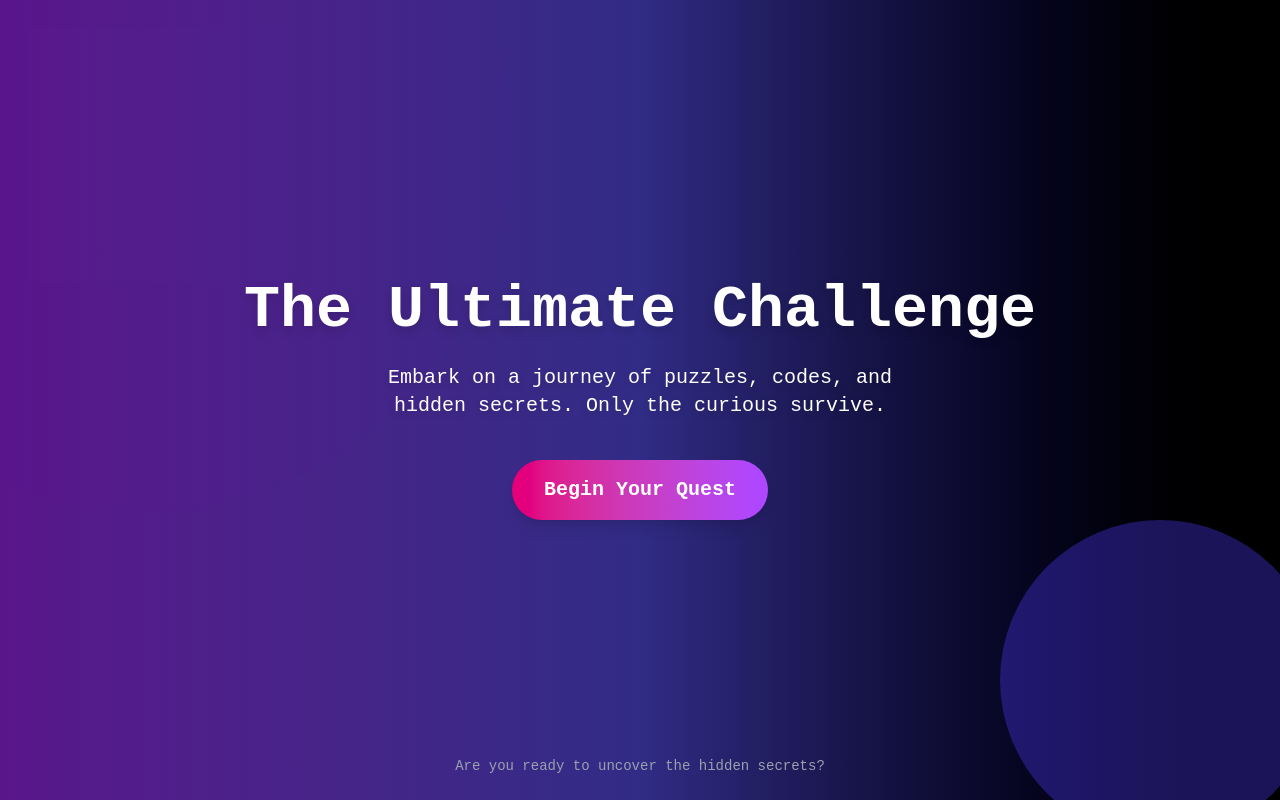
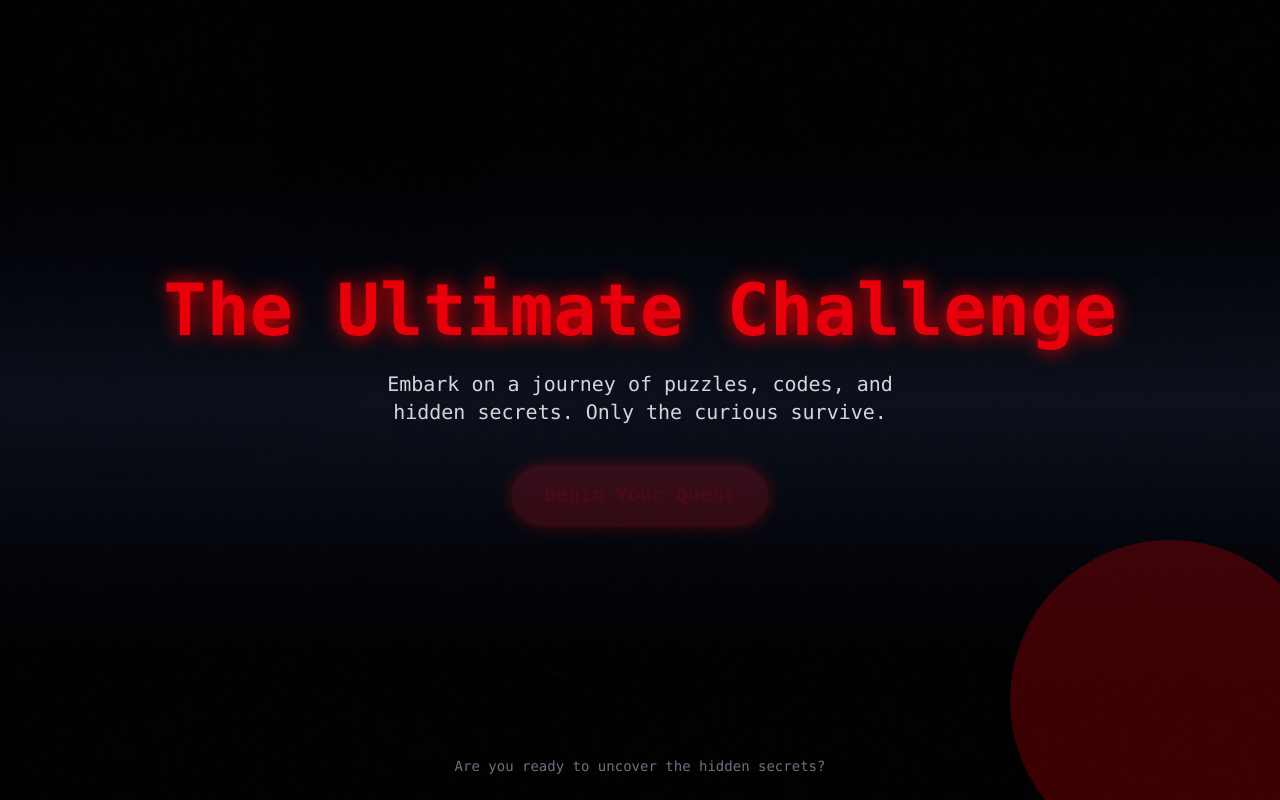
Before and after one commit to SaloniK9/Web_CTF_ST, a Next.js app: page / in a window 1280 px wide. Built offline with nearby package versions, Linux system fonts and the light colour scheme.

Commit message:
Landing PageChanged

```diff
--- a/app/page.tsx
+++ b/app/page.tsx
@@ -2,30 +2,37 @@ import Link from "next/link";
 
 export default function LandingPage() {
   return (
-    <div className="relative flex flex-col items-center justify-center h-screen bg-gradient-to-r from-purple-900 via-indigo-900 to-black text-white overflow-hidden">
+    <div className="relative flex flex-col items-center justify-center h-screen bg-black text-red-600 overflow-hidden font-mono">
 
-      {/* Animated background circles */}
-      <div className="absolute w-96 h-96 bg-purple-700 rounded-full opacity-20 animate-ping top-[-50px] left-[-50px]"></div>
-      <div className="absolute w-80 h-80 bg-indigo-600 rounded-full opacity-20 animate-pulse bottom-[-40px] right-[-40px]"></div>
+      {/* Eerie fog background */}
+      <div className="absolute inset-0 bg-gradient-to-b from-black via-gray-900 to-black opacity-70"></div>
+      <div className="absolute inset-0 bg-noise opacity-20 pointer-events-none"></div>
 
-      {/* Main content */}
-      <h1 className="text-6xl font-extrabold mb-6 text-center drop-shadow-lg">
+      {/* Flickering neon heading */}
+      <h1 className="text-6xl md:text-7xl font-extrabold mb-6 text-center drop-shadow-[0_0_10px_red] animate-flicker">
         The Ultimate Challenge
       </h1>
-      <p className="text-xl mb-10 text-center max-w-xl drop-shadow-md">
+
+      {/* Subtitle */}
+      <p className="text-xl mb-10 text-center max-w-xl drop-shadow-md text-gray-300">
         Embark on a journey of puzzles, codes, and hidden secrets. Only the curious survive.
       </p>
 
+      {/* Start button */}
       <Link href="/stage1">
-        <button className="px-8 py-4 bg-gradient-to-r from-pink-600 to-purple-500 rounded-full text-xl font-semibold hover:scale-105 transition-transform shadow-lg">
+        <button className="px-8 py-4 bg-red-800 hover:bg-red-900 rounded-full text-xl font-semibold hover:scale-105 transition-transform shadow-[0_0_15px_red]">
           Begin Your Quest
         </button>
       </Link>
 
-      {/* Subtle footer text */}
-      <p className="absolute bottom-6 text-gray-400 text-sm">
+      {/* Subtle footer */}
+      <p className="absolute bottom-6 text-gray-500 text-sm">
         Are you ready to uncover the hidden secrets?
       </p>
+
+      {/* Optional background elements */}
+      <div className="absolute w-96 h-96 bg-red-900 rounded-full opacity-10 animate-ping top-[-80px] left-[-60px]"></div>
+      <div className="absolute w-80 h-80 bg-red-700 rounded-full opacity-10 animate-pulse bottom-[-60px] right-[-50px]"></div>
     </div>
   );
 }
```
